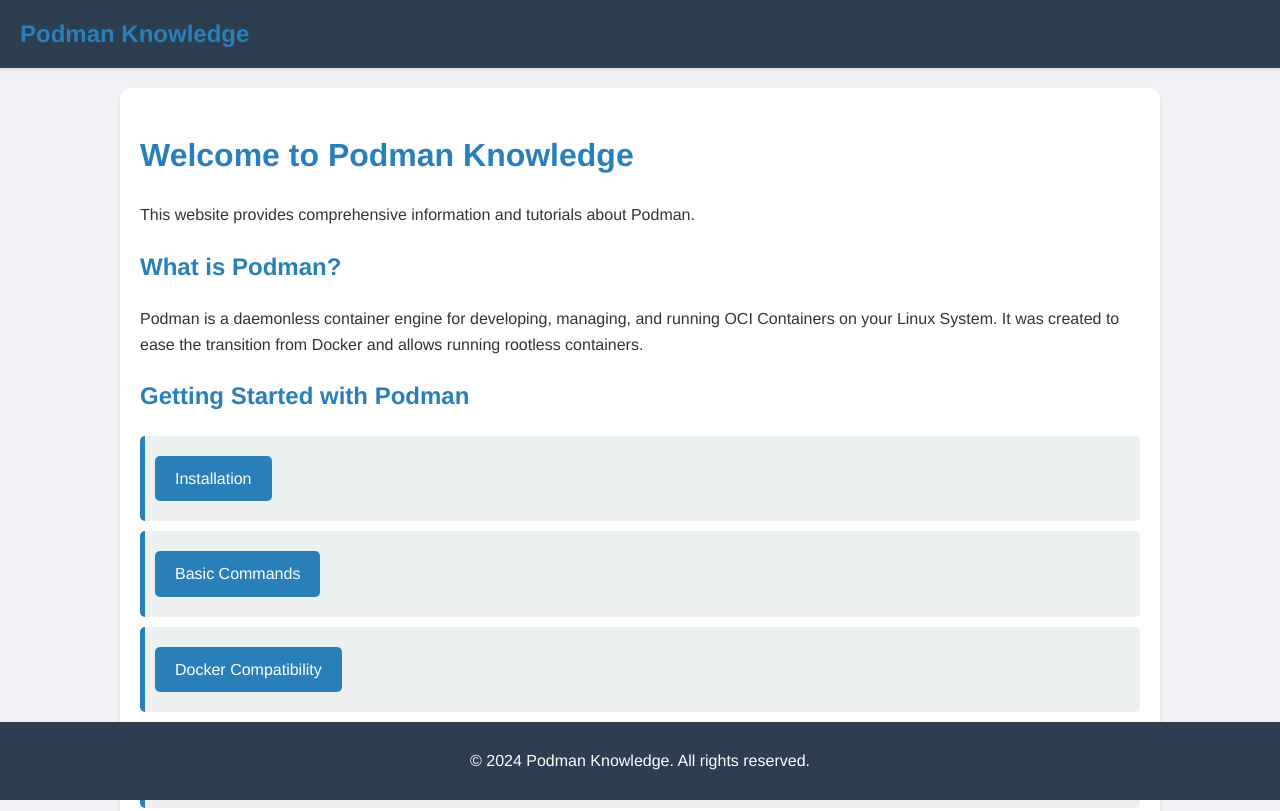
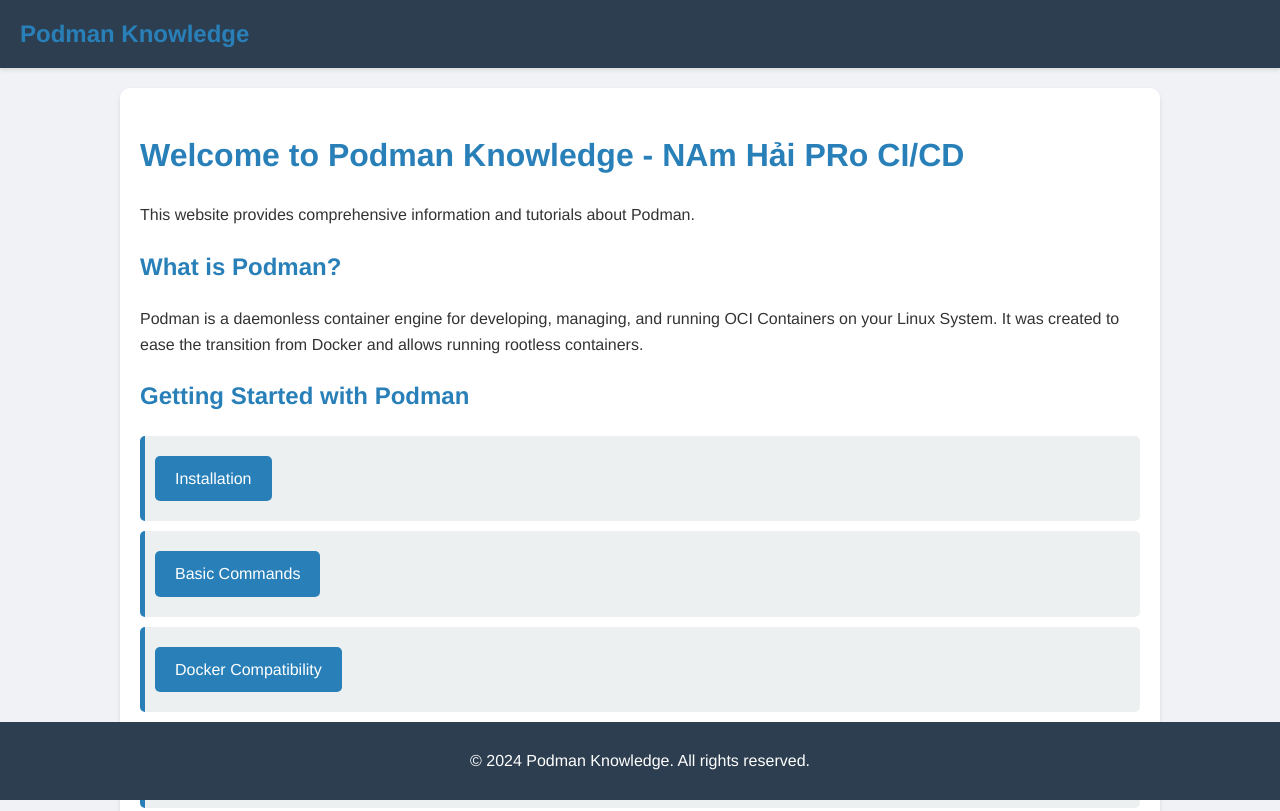
Before and after one commit to vutd22uit/DEMOPODMAN, a plain HTML site: page index.html in a window 1280 px wide. Shown: the top 811 px of the page. Drawn offline with Linux system fonts and the light colour scheme.

Commit message:
Update index.html

```diff
--- a/index.html
+++ b/index.html
@@ -98,7 +98,7 @@
         <h1>Podman Knowledge</h1>
     </div>
     <div class="container">
-        <h1>Welcome to Podman Knowledge  </h1>
+        <h1>Welcome to Podman Knowledge - NAm Hải PRo CI/CD </h1>
         <p>This website provides comprehensive information and tutorials about Podman.</p>
 
         <h2>What is Podman?</h2>
```
